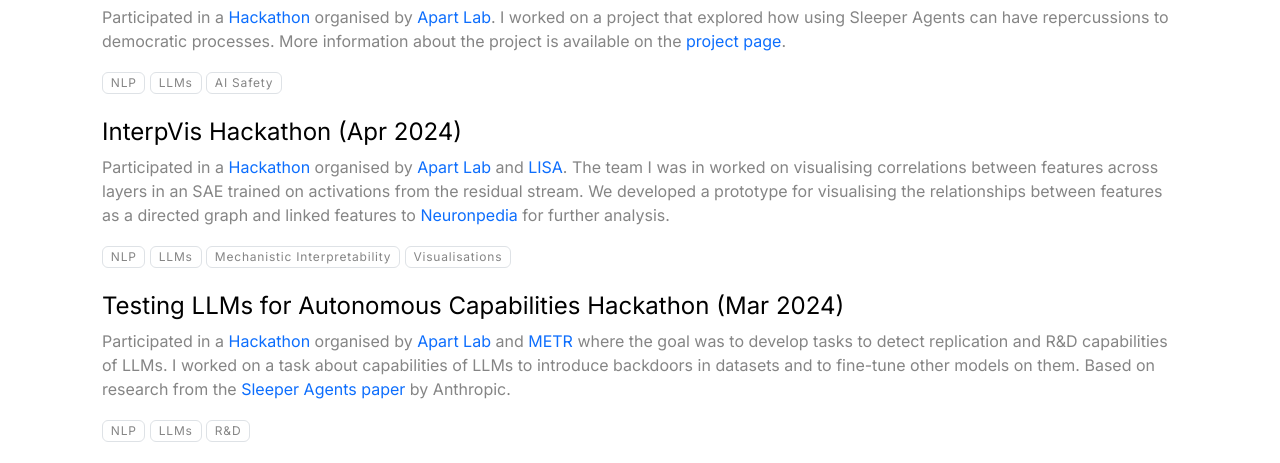
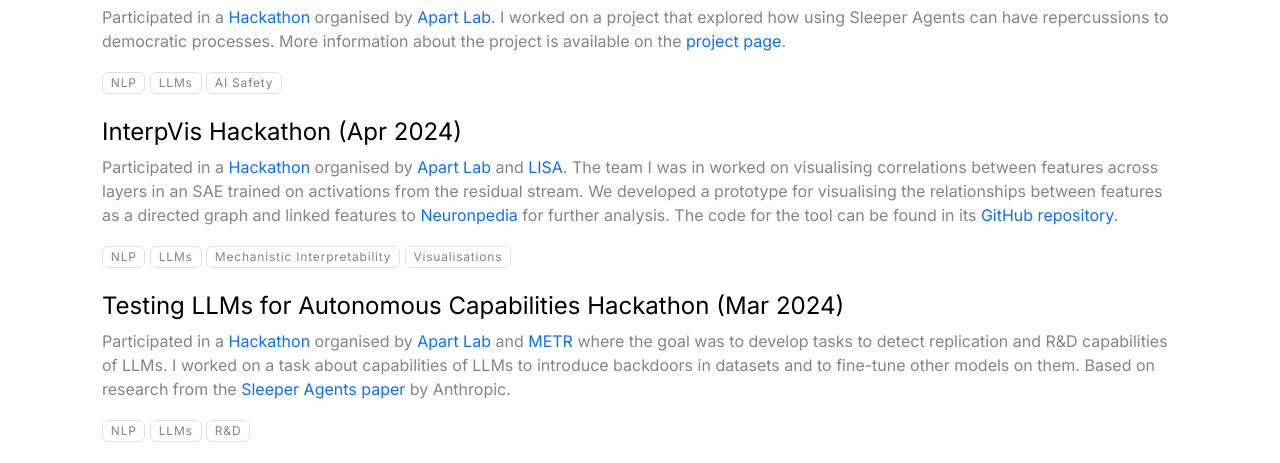
Before and after one commit to nlpet/resume, a plain HTML site: page index.html in a window 1280 px wide. Shown: the part 603-1066 px from the top of the page. Drawn offline with nearby package versions, Linux system fonts and the light colour scheme.

Commit message:
Deploying to gh-pages from @ nlpet/resume@e28595eeb5668933dfedb5489a2dc042e02dba04 🚀

```diff
--- a/index.html
+++ b/index.html
@@ -90,7 +90,7 @@
         <div class="mb-4">
             <h3 class="fs-4 fw-normal">InterpVis Hackathon (Apr 2024)</h3>
 
-            <p>Participated in a <a href="https://www.apartresearch.com/event/interpvis-apr-2024">Hackathon</a> organised by <a href="https://www.apartresearch.com/">Apart Lab</a> and <a href="https://www.safeai.org.uk/">LISA</a>. The team I was in worked on visualising correlations between features across layers in an SAE trained on activations from the residual stream. We developed a prototype for visualising the relationships between features as a directed graph and linked features to <a href="https://www.neuronpedia.org/">Neuronpedia</a> for further analysis.
+            <p>Participated in a <a href="https://www.apartresearch.com/event/interpvis-apr-2024">Hackathon</a> organised by <a href="https://www.apartresearch.com/">Apart Lab</a> and <a href="https://www.safeai.org.uk/">LISA</a>. The team I was in worked on visualising correlations between features across layers in an SAE trained on activations from the residual stream. We developed a prototype for visualising the relationships between features as a directed graph and linked features to <a href="https://www.neuronpedia.org/">Neuronpedia</a> for further analysis. The code for the tool can be found in its <a href="https://github.com/nlpet/sae-feature-graph-vis">GitHub repository</a>.
       </p>
 
             <div>
```
Also changed, not shown: 1 other file.
